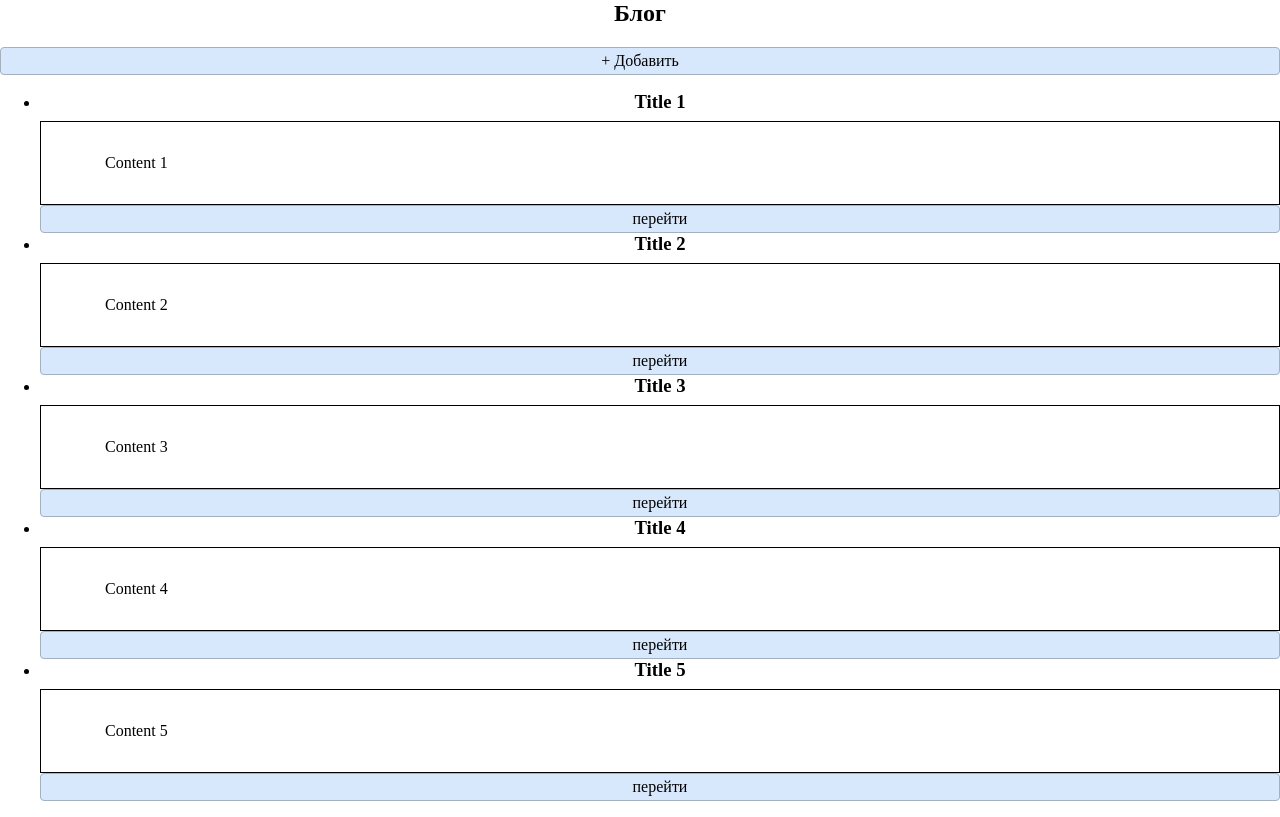
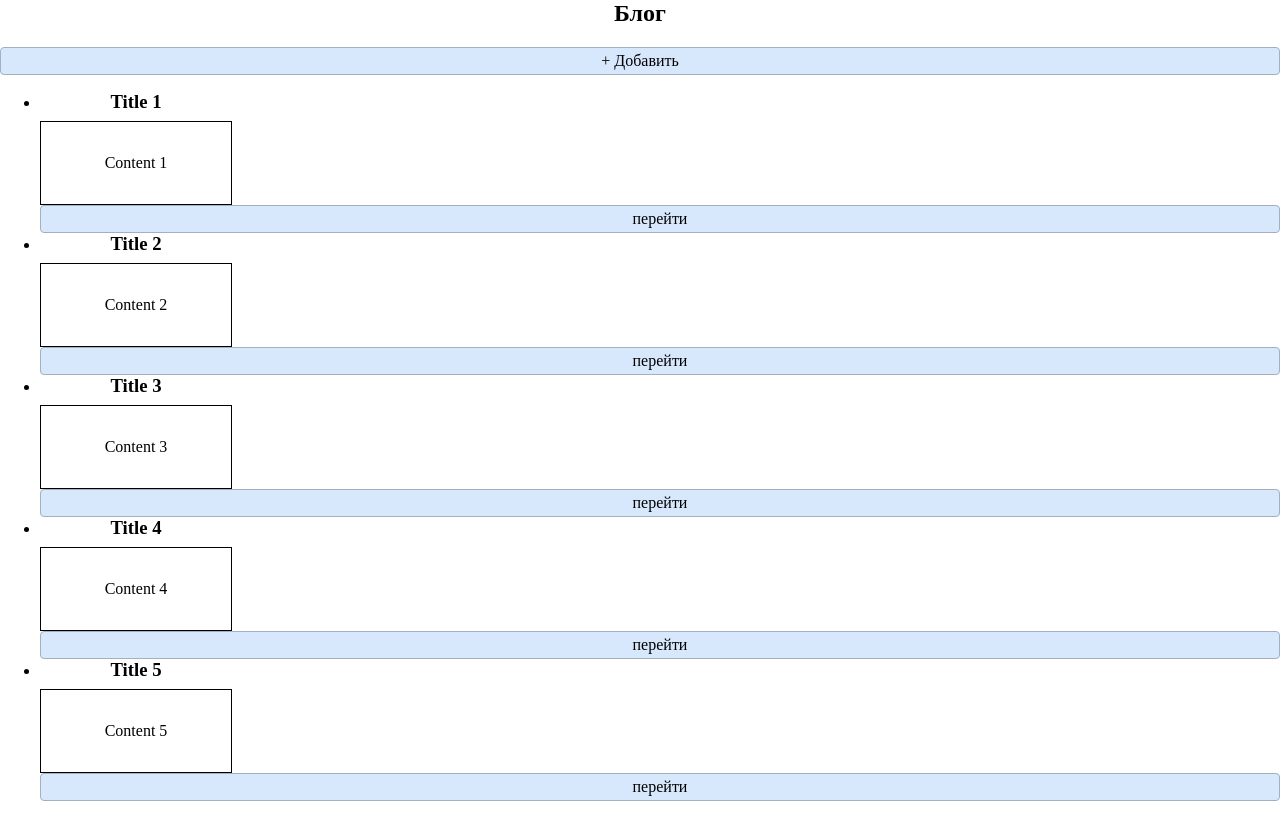
Before and after one commit to JazzmanDV/u-test-task, a React (Vite) app: page /posts in a window 1280 px wide. Built offline with nearby package versions, Linux system fonts and the light colour scheme.

Commit message:
Добавлено ограничение на длину контента

```diff
--- a/src/components/Post/Post.module.css
+++ b/src/components/Post/Post.module.css
@@ -3,16 +3,30 @@
     align-items: stretch;
     flex-direction: column;
     gap: 0.5rem;
+
+    width: 12rem;
 }
 
 .title {
+    overflow: hidden;
+    white-space: nowrap;
+    text-overflow: ellipsis;
+
     text-align: center;
+
     margin: 0;
 }
 
 .content {
+    overflow: hidden;
+    white-space: nowrap;
+    text-overflow: ellipsis;
+
+    text-align: center;
+    vertical-align: middle;
+
     margin: 0;
-    padding: 2rem 4rem;
+    padding: 2rem 2rem;
 
     background-color: white;
     border: 1px solid black;
```
